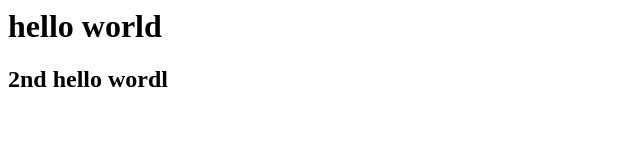
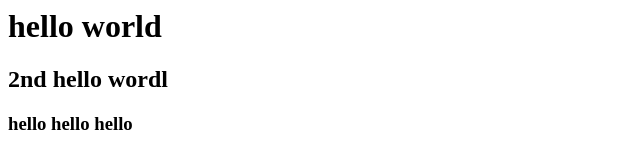
Before and after one commit to anveerappam/jenkins, a plain HTML site: page index.html in a window 1280 px wide. Shown: the whole page, without its empty margins (0-640 px from the left). Drawn offline with Linux system fonts and the light colour scheme.

Commit message:
Update index.html

```diff
--- a/index.html
+++ b/index.html
@@ -1,2 +1,3 @@
 <h1> hello world</h1>
 <h2>2nd hello wordl</h2>
+<h3>hello hello hello</h3>
```
